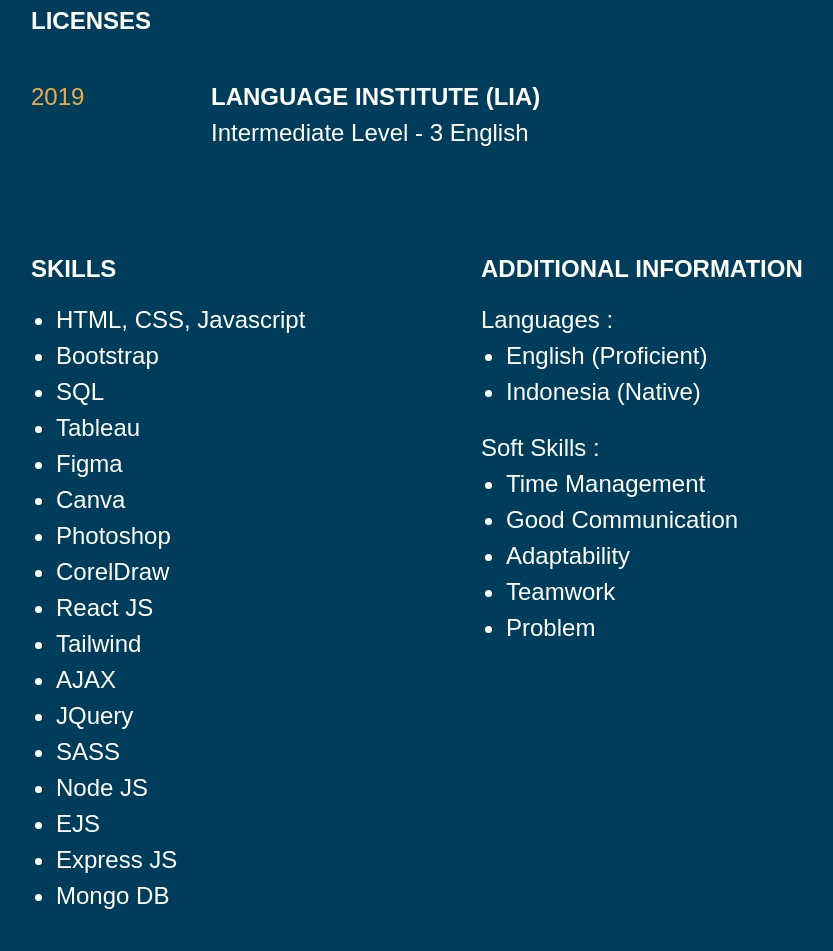
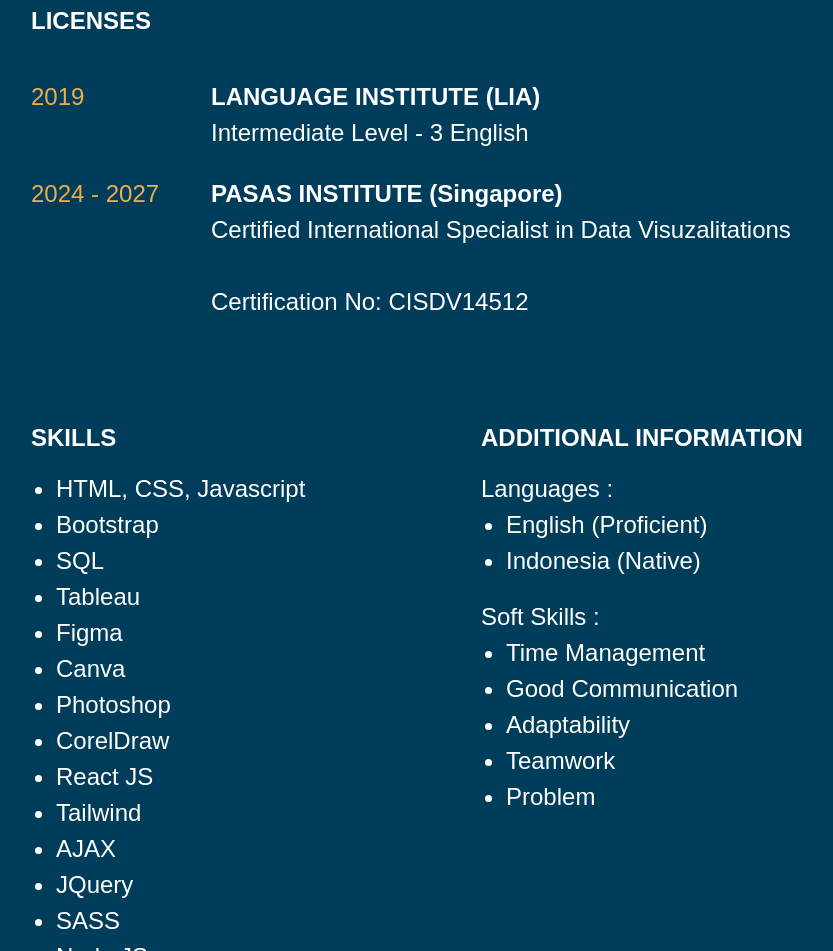
Before and after one commit to NicholasChandraa/Website-Portofolio-Nicho, a plain HTML site: page index.html in a window 1280 px wide. Shown: the part 7340-8291 px from the top of the page, without its empty margins (159-992 px from the left). Drawn offline with nearby package versions, Linux system fonts and the light colour scheme; a web font is replaced by a local one.

Commit message:
menambahkan licence

```diff
--- a/index.html
+++ b/index.html
@@ -348,6 +348,22 @@
                 </div>
             </div>
 
+            <div class="licenses">
+                <div class="achievement-year">
+                    <p>
+                        2024 - 2027
+                    </p>
+                </div>
+                <div class="achievement-detail">
+                    <p>
+                        <span>PASAS INSTITUTE (Singapore)</span>
+                        <br>Certified International Specialist in Data Visuzalitations
+                        <br> <br>
+                        Certification No: CISDV14512
+                    </p>
+                </div>
+            </div>
+
             <div class="addInformation">
                 <div class="skills">
                     <h2>SKILLS</h2>
```
